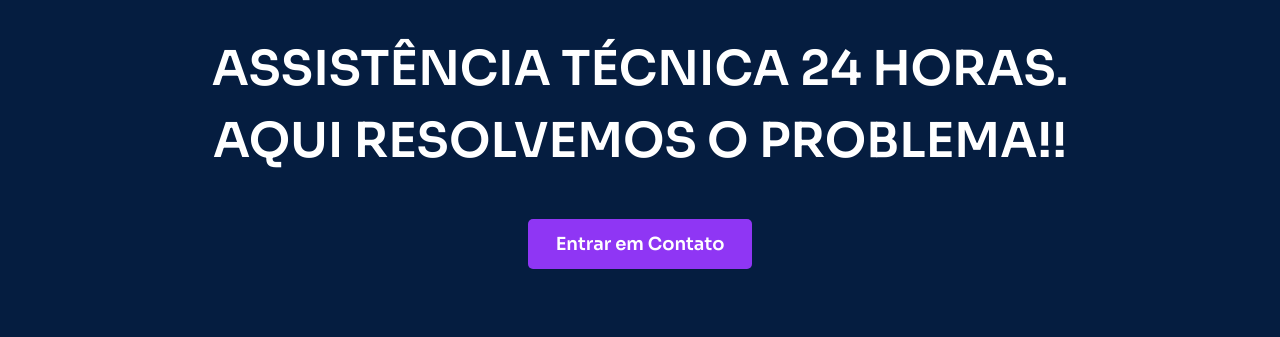
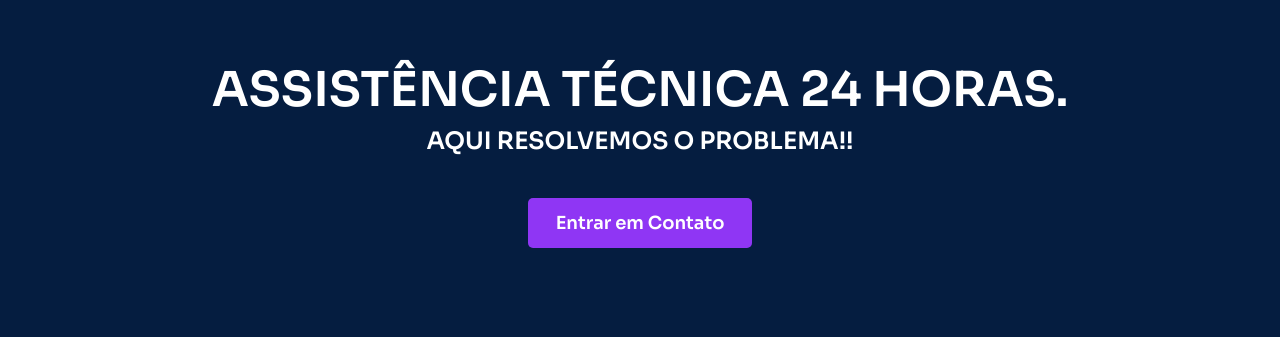
Before and after one commit to lucasmiguelabreu/site-tecnico, a plain HTML site: page index.html in a window 1280 px wide. Shown: the part 348-685 px from the top of the page. Drawn offline with Linux system fonts and the light colour scheme.

Commit message:
modificação de h1 para h2

```diff
--- a/index.html
+++ b/index.html
@@ -36,7 +36,7 @@
 
             <main class="hero conteiner" data-aos="fade-up" data-aos-delay="400">
                 <h1>ASSISTÊNCIA TÉCNICA 24 HORAS.</h1>
-                <h1>AQUI RESOLVEMOS O PROBLEMA!!</h1>
+                <h2>AQUI RESOLVEMOS O PROBLEMA!!</h2>
                 <p></p>
                 <a href="https://api.whatsapp.com/send?phone=5517996071231&text=Preciso%20de%20uma%20visita%20hoje!"
                     class="button-contact" target="_blank">Entrar em Contato</a>
```
